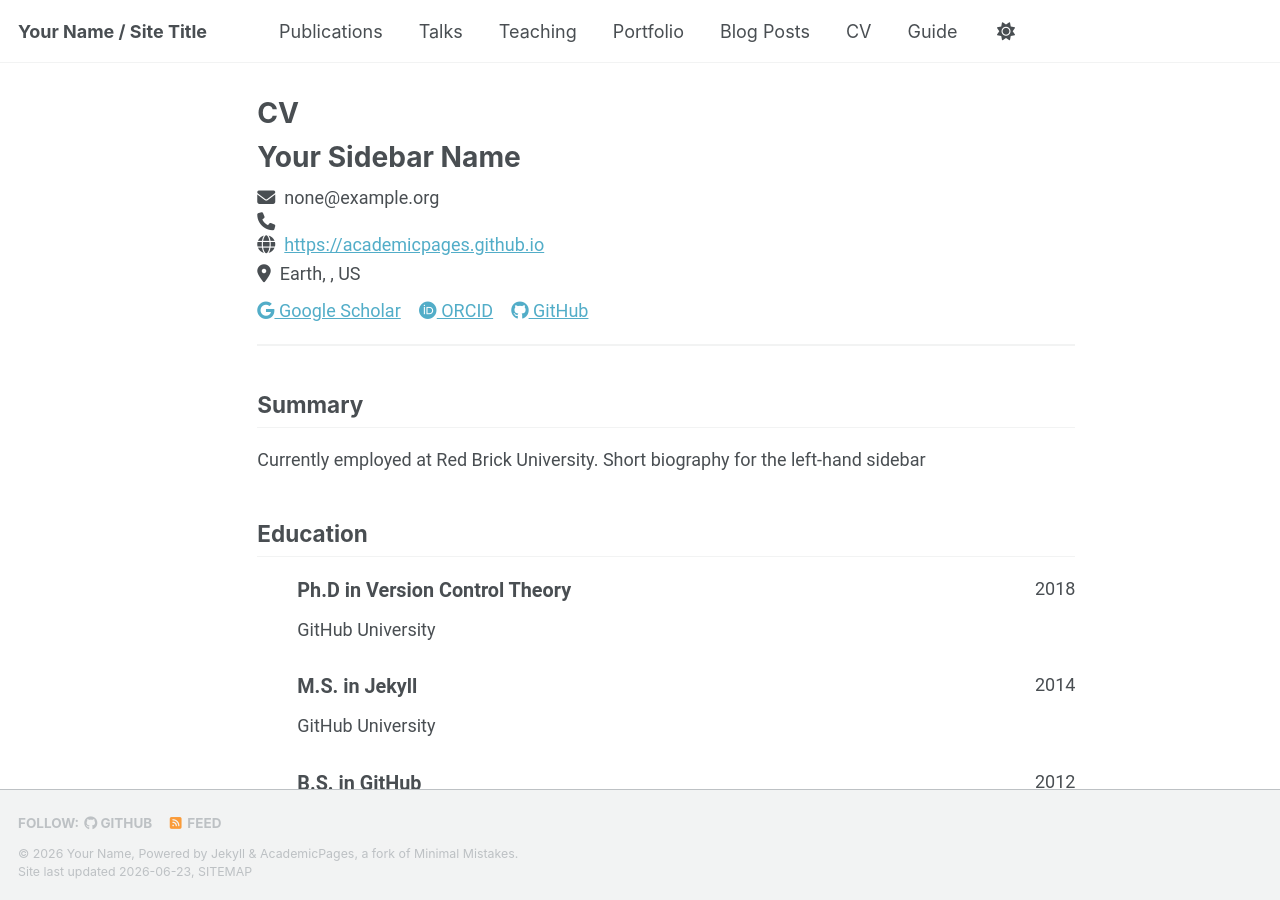
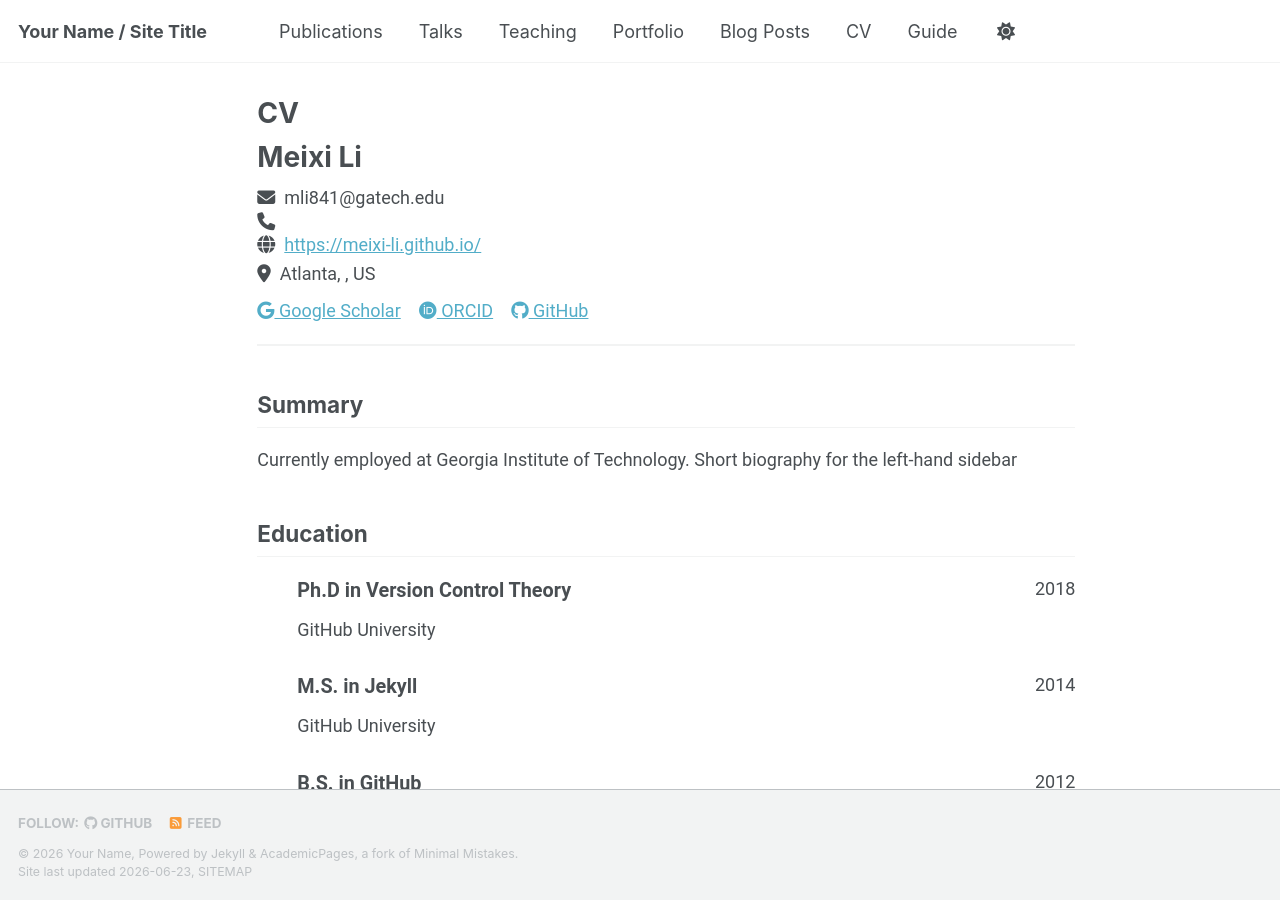
Before and after one commit to meixi-li/meixi-li.github.io, a Jekyll site: the page built from _pages/cv-json.md, in a window 1280 px wide and 900 px high. Built offline with Jekyll 4.4.1, drawn with Linux system fonts in a browser that asks for light colours; a style sheet for code colours, icons or effects is not loaded.

Commit message:
Update cv.json

```diff
--- a/_data/cv.json
+++ b/_data/cv.json
@@ -1,14 +1,14 @@
 {
   "basics": {
-    "name": "Your Sidebar Name",
-    "email": "none@example.org",
+    "name": "Meixi Li",
+    "email": "mli841@gatech.edu",
     "phone": "",
-    "website": "https://academicpages.github.io",
-    "summary": "Currently employed at Red Brick University. Short biography for the left-hand sidebar",
+    "website": "https://meixi-li.github.io/",
+    "summary": "Currently employed at Georgia Institute of Technology. Short biography for the left-hand sidebar",
     "location": {
       "address": "",
       "postalCode": "",
-      "city": "Earth",
+      "city": "Atlanta",
       "countryCode": "US",
       "region": ""
     },
@@ -16,17 +16,17 @@
       {
         "network": "Google Scholar",
         "username": "",
-        "url": "https://scholar.google.com/citations?user=PS_CX0AAAAAJ"
+        "url": ""
       },
       {
         "network": "ORCID",
         "username": "",
-        "url": "https://orcid.org/yourorcidurl"
+        "url": ""
       },
       {
         "network": "GitHub",
-        "username": "academicpages",
-        "url": "https://github.com/academicpages"
+        "username": "meixi-li",
+        "url": "https://github.com/meixi-li"
       }
     ]
   },
```
